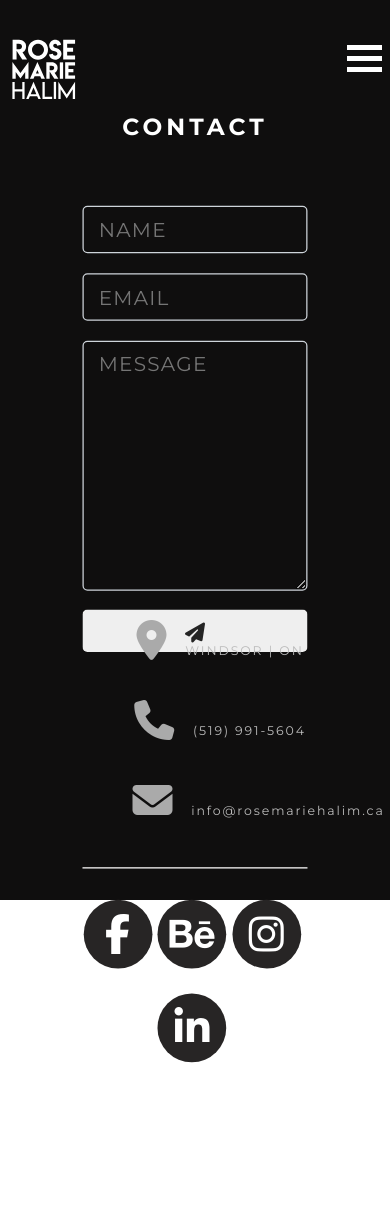
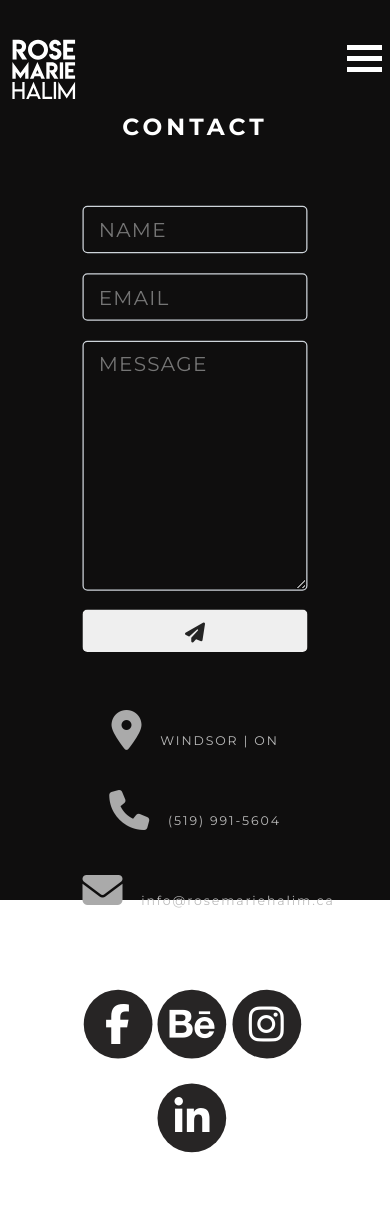
Before and after one commit to RosemarieHalim/Portfolio, a Jekyll site: the page built from contact.html, in a window 390 px wide. Built offline with Jekyll 4.4.1, drawn with Linux system fonts in a browser that asks for light colours; nearby versions of some CDN libraries; before the commit the page ends 1115 px from its top, so only the background shows below that.

Commit message:
Update media-query.scss

```diff
--- a/_sass/media-query.scss
+++ b/_sass/media-query.scss
@@ -92,7 +92,7 @@
     margin: 0 auto;
   }
   .direct-contact-container {
-    margin-top: 60px;
+    margin-top: 150px;
     max-width: 100%;
   }
   .social-media-list {
@@ -199,6 +199,10 @@
     position: relative;
     margin-left: 15px;
   }
+
+.contact-list {
+    padding: 0px;
+    }
 
   .fa-2x {
     font-size: 10pt;
```
